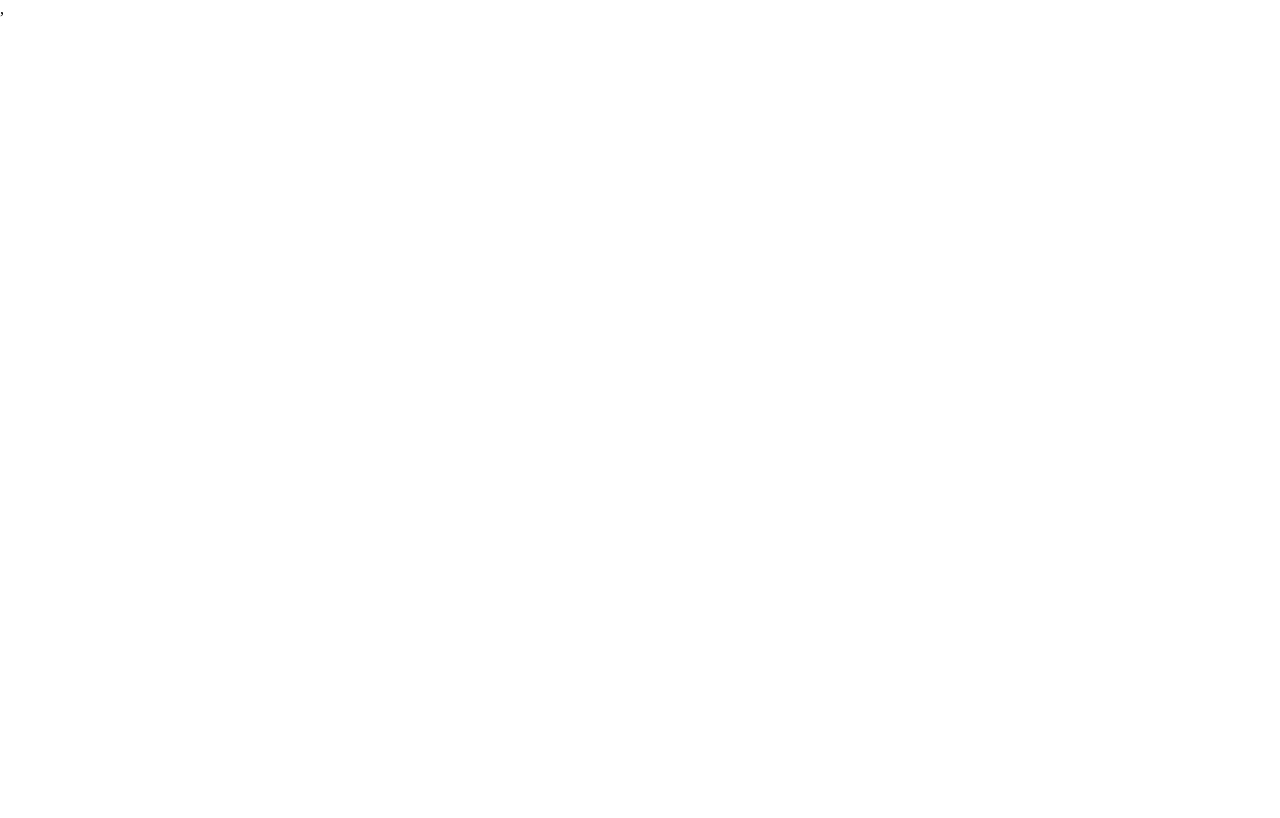
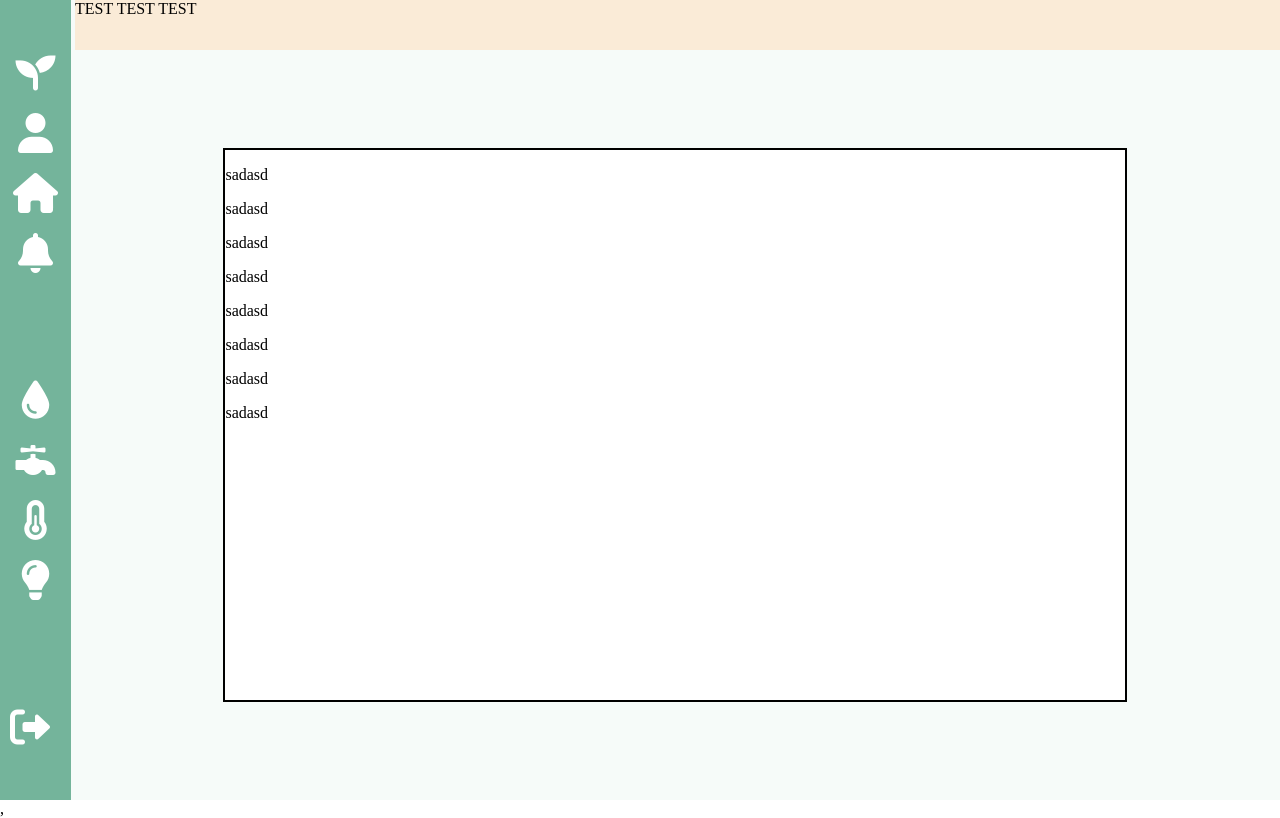
Before and after one commit to phantomFaith4/greenhouse-app, a React (Create React App) app in the folder Client/: page /notifications in a window 1280 px wide. Built offline with nearby package versions, Linux system fonts and the light colour scheme.

Commit message:
front end work on notification page

```diff
--- a/Client/src/components/sidebarComponent/Sidebar.jsx
+++ b/Client/src/components/sidebarComponent/Sidebar.jsx
@@ -9,7 +9,7 @@ export default function Sidebar() {
                 <i className="sidebarIcon fas fa-seedling"></i>
                 <Link to='/account'><i className="sidebarIcon fas fa-user"></i></Link>
                 <Link to='/home'><i className="sidebarIcon fas fa-home"></i></Link>
-                <i className="sidebarIcon fas fa-bell"></i>
+                <Link to='/notifications'><i className="sidebarIcon fas fa-bell"></i></Link>
             </div>
             <div className='greenhousePartSidebar'>
                 <i className="sidebarIcon fas fa-tint"></i>
--- a/Client/src/components/topbarComponent/Topbar.jsx
+++ b/Client/src/components/topbarComponent/Topbar.jsx
@@ -1,10 +1,13 @@
 import React from 'react';
 import './topbar.css';
+import {useState} from 'react';
 
 export default function Topbar() {
+
+
   return (
         <div className='topbar'>
-            <span>Topbar test test test</span>
+            <span>TEST TEST TEST</span>
         </div>
     );
 }
--- a/Client/src/components/topbarComponent/topbar.css
+++ b/Client/src/components/topbarComponent/topbar.css
@@ -1,7 +1,7 @@
 .topbar{
     width: calc(100% - 75px);
     height: 50px;
-    background-color: blue;
+    background-color: antiquewhite;
     position: absolute;
     top: 0;
     left: 75px;
--- a/Client/src/pages/notificationPage/NotificationPage.jsx
+++ b/Client/src/pages/notificationPage/NotificationPage.jsx
@@ -1,11 +1,21 @@
 import React from 'react'
 import './notificationPage.css';
+import Sidebar from  '../../components/sidebarComponent/Sidebar';
+import Topbar from '../../components/topbarComponent/Topbar';
+
 
 export default function NotificationPage() {
   return (
     <div className='notificationPage'>
-        <div>
-
+        <Sidebar/>
+        <Topbar />
+        <div className='notificationContainer'>
+            <div className='notificationsComponentsDiv'>
+               <p>sadasd</p>
+               <p>sadasd</p><p>sadasd</p>
+               <p>sadasd</p><p>sadasd</p><p>sadasd</p>
+               <p>sadasd</p><p>sadasd</p>
+            </div>
         </div>
     </div>
   )
--- a/Client/src/pages/notificationPage/notificationPage.css
+++ b/Client/src/pages/notificationPage/notificationPage.css
@@ -0,0 +1,18 @@
+.notificationPage{
+    background-color: #F6FBF9;
+    display: flex;
+}
+.notificationContainer{
+    width: 100%;
+    height: 100vh;
+    display: flex;
+    justify-content: center;
+    align-items: center;
+}
+.notificationsComponentsDiv{
+    margin-top: 50px;
+    width: 900px;
+    height: 550px;
+    border: 2px solid black;
+    background-color: white;
+}
```
